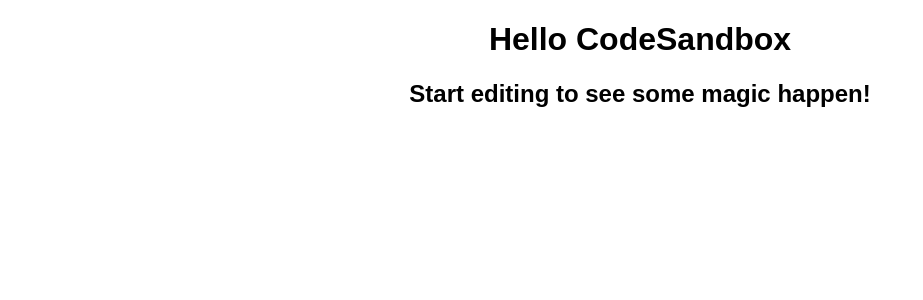
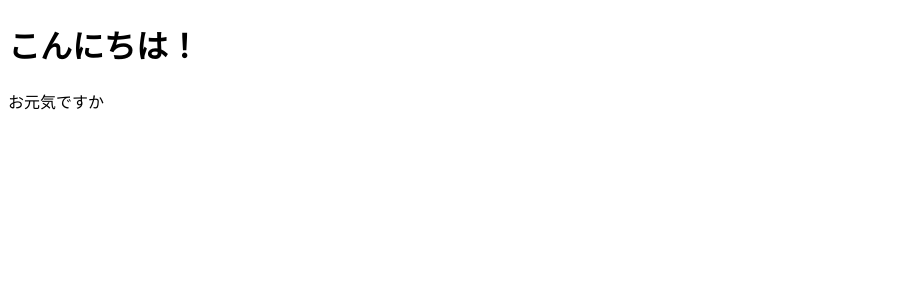
Before and after one commit to hondasan/react-study, a React (Create React App) app: page / in a window 1280 px wide. Shown: the top 300 px of the page, without its empty margins (0-923 px from the left). Built offline with nearby package versions, Linux system fonts and the light colour scheme.

Commit message:
JSX記法

```diff
--- a/src/App.js
+++ /dev/null
@@ -1,10 +0,0 @@
-import "./styles.css";
-
-export default function App() {
-  return (
-    <div className="App">
-      <h1>Hello CodeSandbox</h1>
-      <h2>Start editing to see some magic happen!</h2>
-    </div>
-  );
-}
--- a/src/index.js
+++ b/src/index.js
@@ -1,11 +1,13 @@
-import { StrictMode } from "react";
+import React from "react";
 import ReactDom from "react-dom";
 
-import App from "./App";
+const App = () => {
+  return (
+    <React.Fragment>
+      <h1>こんにちは！</h1>
+      <p>お元気ですか</p>
+    </React.Fragment>
+  );
+};
 
-ReactDom.render(
-  <StrictMode>
-    <App />
-  </StrictMode>,
-  document.getElementById("root")
-);
+ReactDom.render(<App />, document.getElementById("root"));
--- a/src/styles.css
+++ /dev/null
@@ -1,4 +0,0 @@
-.App {
-  font-family: sans-serif;
-  text-align: center;
-}
```
